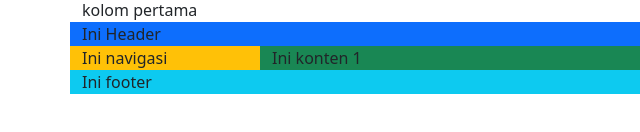
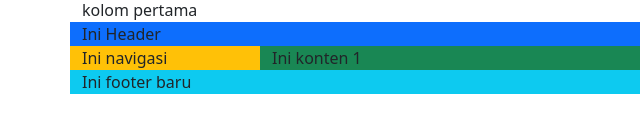
Before and after one commit to hanadiahpertiwi/day2, a plain HTML site: page index.html in a window 1280 px wide. Shown: the part 154-286 px from the top of the page, 0-640 px from the left. Drawn offline with nearby package versions, Linux system fonts and the light colour scheme.

Commit message:
ubahdikit

```diff
--- a/index.html
+++ b/index.html
@@ -43,7 +43,7 @@
         </div>
         <div class="row">
             <div class="col-md-12 bg-info">
-                 Ini footer
+                 Ini footer baru
             </div>
         </div>
 
```
